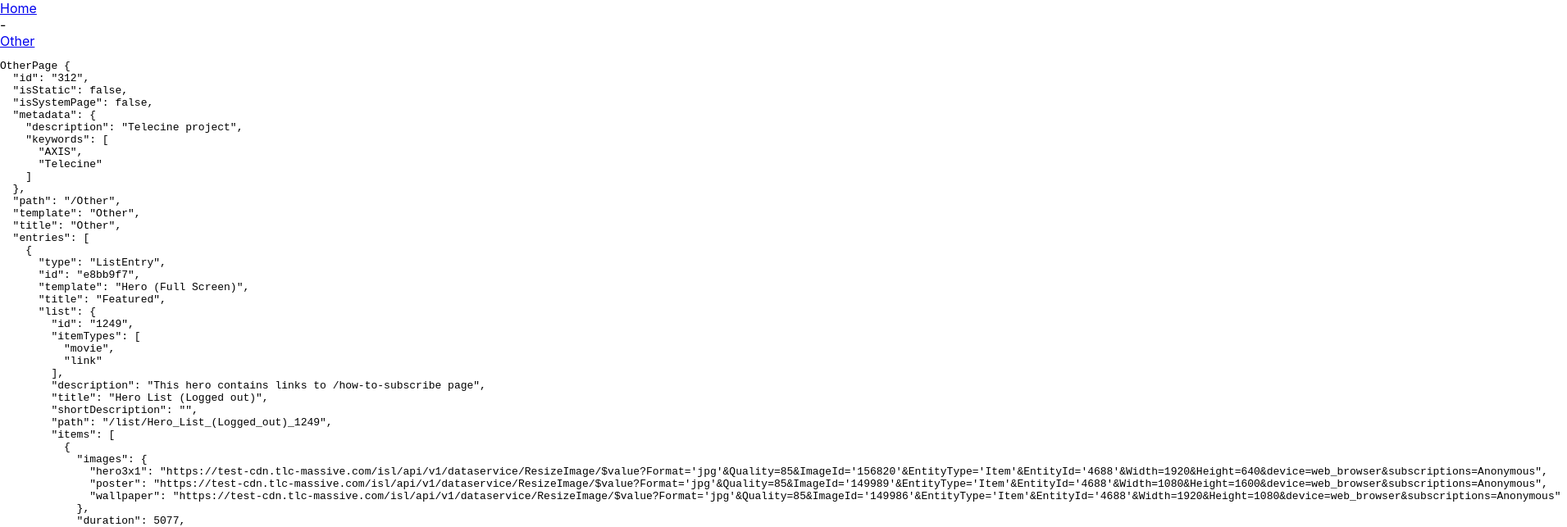
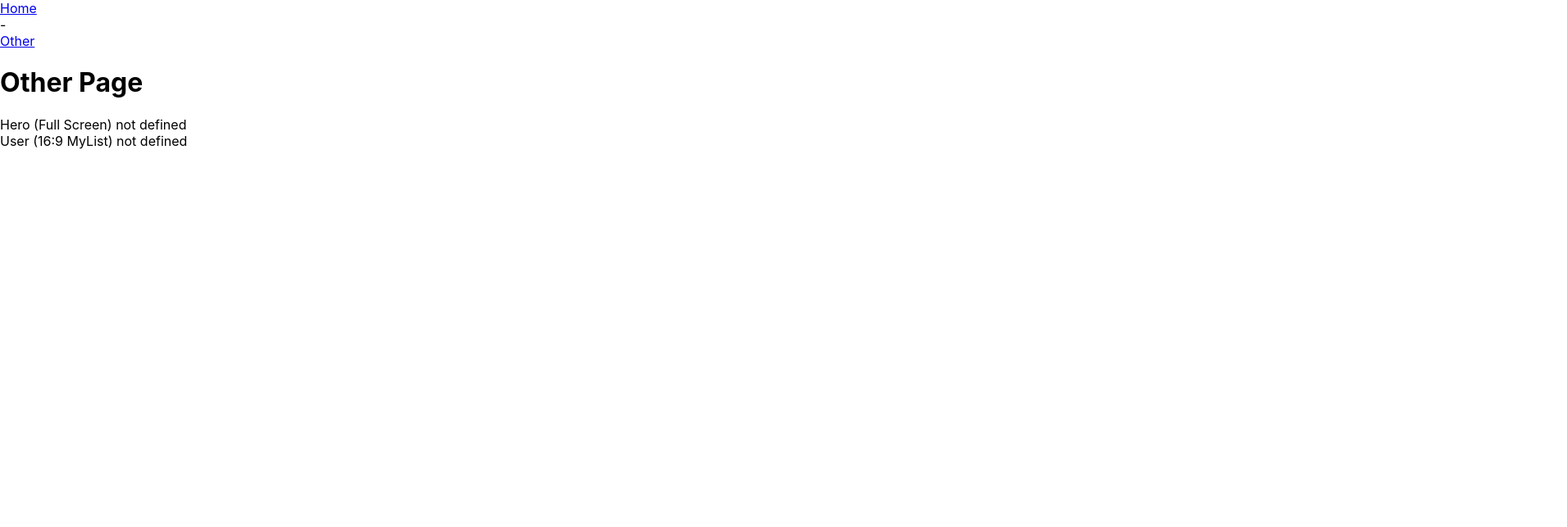
Before and after one commit to stottle-uk/react-rxjs, a React (Create React App) app: page /other in a window 1280 px wide. Shown: the top 643 px of the page at 82% size, 1911 px wide, since content can reach past the window. Built offline with nearby package versions, Linux system fonts and the light colour scheme.

Commit message:
app router

```diff
--- a/src/App.tsx
+++ b/src/App.tsx
@@ -1,48 +1,60 @@
 import React, { Component } from 'react';
+import { of } from 'rxjs';
 import './App.css';
+import { AppRouter } from './featureName/AppRouter';
+import HomePage from './featureName/HomePage';
+import * as testData from './featureName/homePageData';
+import OtherPage from './featureName/OtherPage';
+import { getHomePageData } from './featureName/pageData/getHomePageData';
+import { PageEntry } from './featureName/Testdata';
 import WatchMe from './featureName/WatchMe';
 
 class App extends Component<any, any> {
-  state = {
-    location: (window.location.pathname + window.location.search).substring(1)
-  };
-
-  componentDidMount(): void {
-    window.onpopstate = event => {
-      this.setState({
-        location: (window.location.pathname + window.location.search).substring(
-          1
-        )
-      });
-    };
-  }
+  private router = new AppRouter<PageEntry>({
+    defaultRoute: '',
+    routes: [
+      {
+        name: 'Home',
+        path: '/',
+        template: HomePage,
+        data: () => getHomePageData()
+      },
+      {
+        name: 'Home',
+        path: '/home',
+        template: HomePage,
+        data: () => of(testData.homePageData)
+      },
+      {
+        name: 'Other',
+        path: '/other',
+        template: OtherPage,
+        data: () => of(testData.otherPageData)
+      }
+    ]
+  });
 
   changeUrl = (e: any): void => {
-    console.log(e.currentTarget.pathname.substring(1));
+    console.log(e.currentTarget.pathname);
 
     e.preventDefault();
-    const location = e.currentTarget.pathname.substring(1);
-    this.pushState(location);
+    const location = e.currentTarget.pathname;
+    this.router.go(location);
   };
 
   render() {
     return (
       <div className="App">
-        <a href="home" onClick={this.changeUrl}>
+        <a href="/" onClick={this.changeUrl}>
           Home
         </a>
         -
         <a href="other" onClick={this.changeUrl}>
           Other
         </a>
-        <WatchMe defaultPage={'home'} location={this.state.location} />
+        <WatchMe router={this.router} />
       </div>
     );
-  }
-
-  private pushState(location: string) {
-    history.pushState({}, window.document.title, location);
-    this.setState({ location });
   }
 }
 
--- /dev/null
+++ b/src/featureName/AppRouter.ts
@@ -0,0 +1,49 @@
+import { Observable, ReplaySubject } from 'rxjs';
+
+export interface RouterConfig<T> {
+  defaultRoute: string;
+  routes: RouterConfigRoute<T>[];
+}
+
+export interface RouterConfigRoute<T> {
+  name: string;
+  path: string;
+  data: (path: string) => Observable<T>;
+  template: React.ComponentType<T>;
+}
+
+export class AppRouter<T> {
+  private innerActivedRoute$ = new ReplaySubject<RouterConfigRoute<T>>();
+
+  get activedRoute$(): Observable<RouterConfigRoute<T>> {
+    return this.innerActivedRoute$.asObservable();
+  }
+
+  constructor(private routerConfig: RouterConfig<T>) {
+    window.onpopstate = () => this.nextRoute(this.getWithowPath());
+
+    this.nextRoute(this.getWithowPath());
+  }
+
+  go(location: string): void {
+    history.pushState({}, window.document.title, location);
+    this.nextRoute(location);
+  }
+
+  forward(): void {
+    history.forward();
+  }
+
+  back(): void {
+    history.back();
+  }
+
+  private nextRoute(location: string): void {
+    const route = this.routerConfig.routes.find(r => r.path === location);
+    this.innerActivedRoute$.next(route);
+  }
+
+  private getWithowPath(): string {
+    return window.location.pathname + window.location.search;
+  }
+}
--- a/src/featureName/HomePage.tsx
+++ b/src/featureName/HomePage.tsx
@@ -1,5 +1,16 @@
-import React from 'react';
-import { PageEntry } from './Testdata';
+import React, { ComponentType } from 'react';
+import P2PageEntry from './templateEntries/P2TemplateEntry';
+import { Entry, PageEntry } from './Testdata';
+
+class NotFound extends React.Component<Entry, any> {
+  render() {
+    return this.props ? (
+      <div>{this.props.template} not defined</div>
+    ) : (
+      <div>fack!</div>
+    );
+  }
+}
 
 class HomePage extends React.Component<PageEntry, any> {
   componentDidUpdate(
@@ -14,18 +25,29 @@ class HomePage extends React.Component<PageEntry, any> {
       <div>
         <h1>Home Page</h1>
         {this.renderEntries(this.props.entries)}
-        <pre>{JSON.stringify(this.props, null, 2)}</pre>
+        {/* <pre>{JSON.stringify(this.props, null, 2)}</pre> */}
       </div>
     );
   }
 
-  private renderEntries(entries: any[]): JSX.Element[] {
-    return entries.map(entry => (
-      <div key={entry.id}>
-        <pre>{JSON.stringify(entry, null, 2)}</pre>
-      </div>
-    ));
+  private renderEntries(entries: Entry[]): JSX.Element[] {
+    return entries.map(entry => {
+      const Template = pageEntries[entry.template]
+        ? pageEntries[entry.template]
+        : NotFound;
+      return (
+        <div key={entry.id}>
+          <Template {...entry} />
+        </div>
+      );
+    });
   }
 }
 
 export default HomePage;
+
+const pageEntries: { [hey: string]: ComponentType<any> } = {
+  P2: P2PageEntry,
+  '2:3 Poster (Standard)': P2PageEntry,
+  '2:3 Poster (Block Hero)': P2PageEntry
+};
--- a/src/featureName/OtherPage.tsx
+++ b/src/featureName/OtherPage.tsx
@@ -1,5 +1,16 @@
-import React from 'react';
-import { PageEntry } from './Testdata';
+import React, { ComponentType } from 'react';
+import P2PageEntry from './templateEntries/P2TemplateEntry';
+import { Entry, PageEntry } from './Testdata';
+
+class NotFound extends React.Component<Entry, any> {
+  render() {
+    return this.props ? (
+      <div>{this.props.template} not defined</div>
+    ) : (
+      <div>fack!</div>
+    );
+  }
+}
 
 class OtherPage extends React.Component<PageEntry, any> {
   componentDidUpdate(
@@ -10,8 +21,31 @@ class OtherPage extends React.Component<PageEntry, any> {
   }
 
   render() {
-    return <pre>OtherPage {JSON.stringify(this.props, null, 2)}</pre>;
+    return (
+      <div>
+        <h1>Other Page</h1>
+        {this.renderEntries(this.props.entries)}
+        {/* <pre>{JSON.stringify(this.props, null, 2)}</pre> */}
+      </div>
+    );
+  }
+
+  private renderEntries(entries: Entry[]): JSX.Element[] {
+    return entries.map(entry => {
+      const Template = pageEntries[entry.template]
+        ? pageEntries[entry.template]
+        : NotFound;
+      return (
+        <div key={entry.id}>
+          <Template {...entry} />
+        </div>
+      );
+    });
   }
 }
 
 export default OtherPage;
+
+const pageEntries: { [hey: string]: ComponentType<any> } = {
+  P2: P2PageEntry
+};
--- a/src/featureName/WatchMe.tsx
+++ b/src/featureName/WatchMe.tsx
@@ -1,14 +1,11 @@
 import React, { Component } from 'react';
-import { Observable, of, Subject } from 'rxjs';
+import { Subject } from 'rxjs';
 import { map, switchMap, takeUntil, tap } from 'rxjs/operators';
-import HomePage from './HomePage';
-import * as testData from './homePageData';
-import OtherPage from './OtherPage';
+import { AppRouter } from './AppRouter';
 import { PageEntry } from './Testdata';
 
 interface WatchMeProps {
-  defaultPage: string;
-  location: string;
+  router: AppRouter<PageEntry>;
 }
 
 interface WatchMeState {
@@ -18,31 +15,22 @@ interface WatchMeState {
 
 class WatchMe extends Component<WatchMeProps, WatchMeState> {
   destory$ = new Subject();
-  location$ = new Subject<string>();
 
   componentDidMount(): void {
-    this.location$
+    this.props.router.activedRoute$
       .pipe(
         takeUntil(this.destory$),
         switchMap(location =>
-          this.getPageEntryData(location).pipe(
+          location.data(location.path).pipe(
             map(pageEntryData => ({
               data: pageEntryData,
-              template: this.getTemplate(location)
+              template: location.template
             })),
             tap(state => this.setState(state))
           )
         )
       )
       .subscribe();
-
-    this.location$.next(this.props.location);
-  }
-
-  componentDidUpdate(prevProps: Readonly<WatchMeProps>): void {
-    if (prevProps.location !== this.props.location) {
-      this.location$.next(this.props.location);
-    }
   }
 
   componentWillUnmount(): void {
@@ -57,42 +45,6 @@ class WatchMe extends Component<WatchMeProps, WatchMeState> {
       <div>waiting</div>
     );
   }
-
-  private getTemplate(location: string): React.ComponentType<PageEntry> {
-    if (!location) {
-      return templateData[this.props.defaultPage];
-    }
-
-    const data = templateData[location];
-    if (data) {
-      return data;
-    }
-
-    return templateData.home;
-  }
-
-  private getPageEntryData(location: string): Observable<PageEntry> {
-    if (!location) {
-      return of(routeData[this.props.defaultPage]);
-    }
-
-    const data = routeData[location];
-    if (data) {
-      return of(data);
-    }
-
-    return of();
-  }
 }
 
 export default WatchMe;
-
-const routeData: { [hey: string]: PageEntry } = {
-  home: testData.homePageData,
-  other: testData.otherPageData
-};
-
-const templateData: { [hey: string]: React.ComponentType<PageEntry> } = {
-  home: HomePage,
-  other: OtherPage
-};
--- /dev/null
+++ b/src/featureName/pageData/getHomePageData.tsx
@@ -0,0 +1,46 @@
+import { from, Observable } from 'rxjs';
+import { ajax } from 'rxjs/ajax';
+import { map, mergeMap, switchMap } from 'rxjs/operators';
+import { PageEntry } from '../Testdata';
+
+export function getHomePageData(): Observable<PageEntry> {
+  return ajax(pageUrl).pipe(
+    map(response => response.response as PageEntry),
+    switchMap(pageEntry =>
+      from(listsUrls).pipe(
+        mergeMap(listUrl =>
+          ajax(listUrl).pipe(
+            map(map => map.response as any[]),
+            map(lists => ({
+              ...pageEntry,
+              entries: mapEntries(pageEntry, lists)
+            }))
+          )
+        )
+      )
+    )
+  );
+
+  function mapEntries(pageEntry: PageEntry, lists: any[]) {
+    return pageEntry.entries.map(e => {
+      const list = lists.find(l => e.list.id === l.id);
+      if (list) {
+        e.list = { ...e.list, ...list };
+      }
+      return e;
+    });
+  }
+}
+
+const listsUrls = [
+  'https://cdn.telecineplay.com.br/api/lists?device=web_browser&ff=idp%2Cldp&ids=10305%7Cpage_size%3D24%2C10306%7Cpage_size%3D24%2C10681%7Cpage_size%3D24%2C10860%7Cpage_size%3D24%2C10867%7Cpage_size%3D24&segments=globo%2Ctrial&sub=Subscriber',
+  'https://cdn.telecineplay.com.br/api/lists?device=web_browser&ff=idp%2Cldp&ids=11028%7Cpage_size%3D24%2C11798%7Cpage_size%3D24%2C11799%7Cpage_size%3D24%2C12567%7Cpage_size%3D24%2C1303%7Cpage_size%3D24&segments=globo%2Ctrial&sub=Subscriber',
+  'https://cdn.telecineplay.com.br/api/lists?device=web_browser&ff=idp%2Cldp&ids=3028%7Cpage_size%3D24%2C3032%7Cpage_size%3D24%2C3034%7Cpage_size%3D24%2C6435%7Cpage_size%3D24%2C7727%7Cpage_size%3D24&segments=globo%2Ctrial&sub=Subscriber',
+  'https://cdn.telecineplay.com.br/api/lists?device=web_browser&ff=idp%2Cldp&ids=7728%7Cpage_size%3D24%2C7737%7Cpage_size%3D24%2C7959%7Cpage_size%3D24%2C8161%7Cpage_size%3D24%2C8516%7Cpage_size%3D24&segments=globo%2Ctrial&sub=Subscriber',
+  'https://cdn.telecineplay.com.br/api/lists?device=web_browser&ff=idp%2Cldp&ids=8665%7Cpage_size%3D24%2C8666%7Cpage_size%3D24%2C8668%7Cpage_size%3D24%2C8706%7Cpage_size%3D24%2C8716%7Cpage_size%3D24&segments=globo%2Ctrial&sub=Subscriber',
+  'https://cdn.telecineplay.com.br/api/lists?device=web_browser&ff=idp%2Cldp&ids=9325%7Cpage_size%3D24%2C9326%7Cpage_size%3D24%2C9599%7Cpage_size%3D24%2C9824%7Cpage_size%3D24%2C9920%7Cpage_size%3D24&segments=globo%2Ctrial&sub=Subscriber',
+  'https://cdn.telecineplay.com.br/api/lists?device=web_browser&ff=idp%2Cldp&ids=9921%7Cpage_size%3D24&segments=globo%2Ctrial&sub=Subscriber'
+];
+
+const pageUrl =
+  'https://cdn.telecineplay.com.br/api/page?device=web_browser&ff=idp%2Cldp&list_page_size=24&max_list_prefetch=3&path=%2F&segments=globo%2Ctrial&sub=Subscriber&text_entry_format=html';
--- /dev/null
+++ b/src/featureName/templateEntries/P2TemplateEntry.css
@@ -0,0 +1,8 @@
+.list-row {
+  display: flex;
+  flex-direction: row;
+}
+
+.list-row img {
+  height: 200px;
+}
--- /dev/null
+++ b/src/featureName/templateEntries/P2TemplateEntry.tsx
@@ -0,0 +1,27 @@
+import React from 'react';
+import { Entry, List } from '../Testdata';
+import './P2TemplateEntry.css';
+
+class P2PageEntry extends React.Component<Entry, any> {
+  render() {
+    return (
+      <div>
+        <h1>
+          {this.props.list.title} <small>{this.props.template}</small>{' '}
+        </h1>
+        <div className="list-row">{this.renderList(this.props.list)}</div>
+        {/* <pre>{JSON.stringify(this.props, null, 2)}</pre> */}
+      </div>
+    );
+  }
+
+  private renderList(list: List) {
+    return list.items.map(item => (
+      <div key={item.id}>
+        <img src={item.images ? item.images.poster : ''} alt="" />
+      </div>
+    ));
+  }
+}
+
+export default P2PageEntry;
```
Also changed, not shown: src/featureName/Testdata.d.ts (+18 -18 lines).
